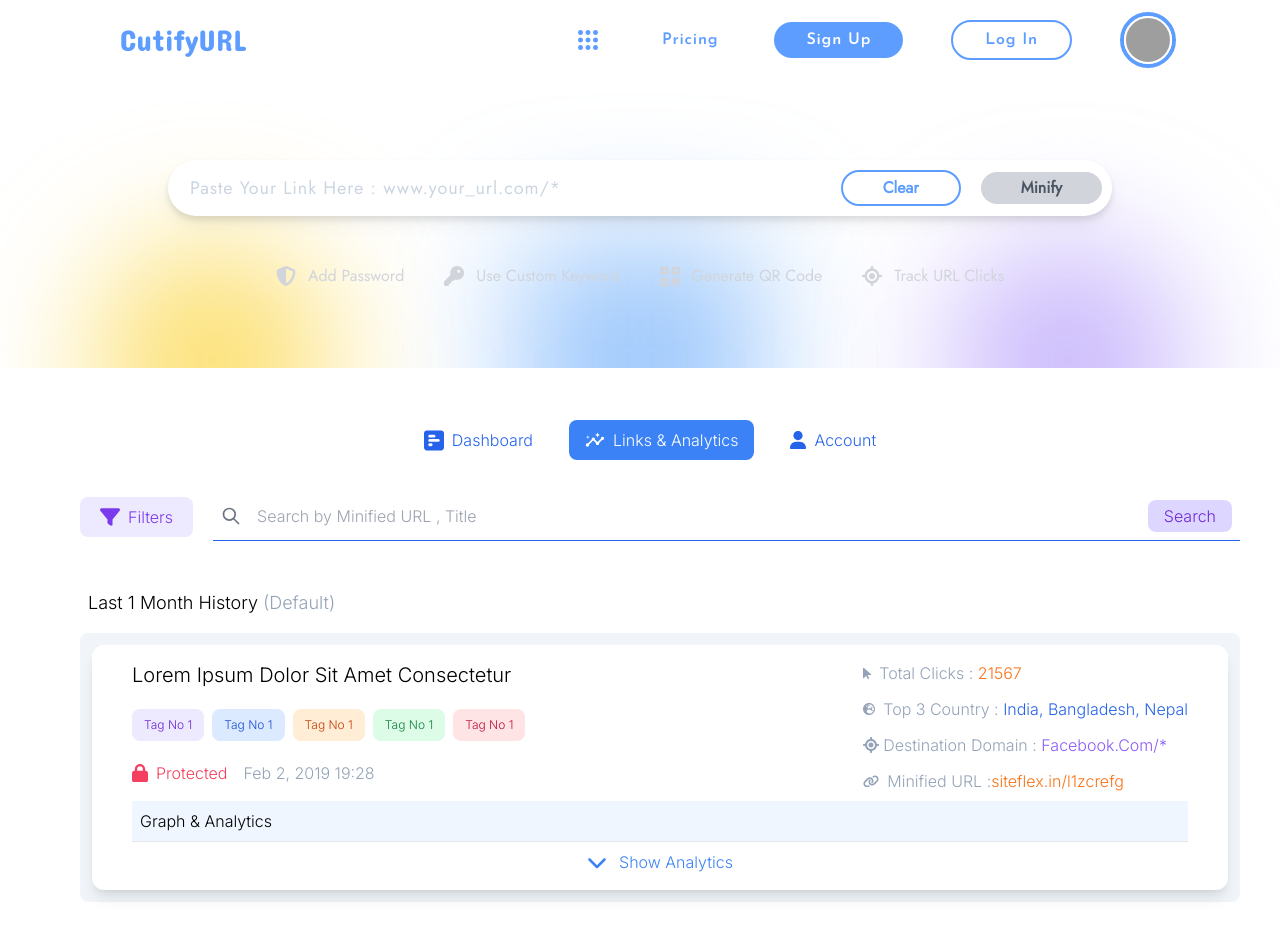
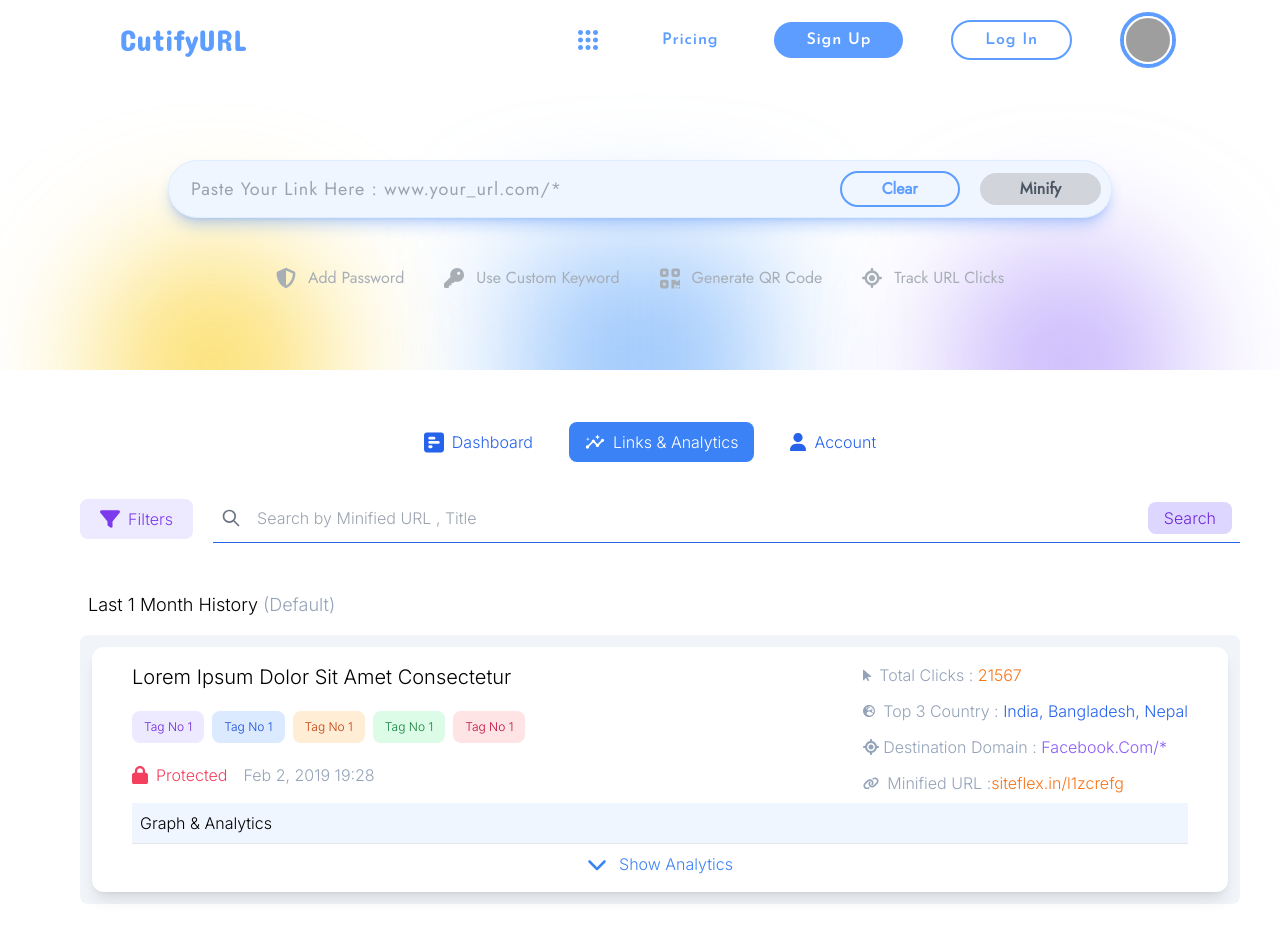
Before and after one commit to CodingArpan/CutifyURL, a Next.js app in the folder packages/webui/: page / in a window 1280 px wide. Shown: the top 942 px of the page. Built offline with nearby package versions, Linux system fonts and the light colour scheme; grey boxes are pictures that could not be loaded.

Commit message:
Input urlbar design changed

```diff
--- a/packages/webui/src/components/MainFunction/URLCustomization/CustomizationOptions.tsx
+++ b/packages/webui/src/components/MainFunction/URLCustomization/CustomizationOptions.tsx
@@ -51,13 +51,13 @@ const Minifyoptions = (props: Props): JSX.Element => {
             >
               <path
                 d="M256-.0078C260.7-.0081 265.2 1.008 269.4 2.913L457.7 82.79C479.7 92.12 496.2 113.8 496 139.1C495.5 239.2 454.7 420.7 282.4 503.2C265.7 511.1 246.3 511.1 229.6 503.2C57.25 420.7 16.49 239.2 15.1 139.1C15.87 113.8 32.32 92.12 54.3 82.79L242.7 2.913C246.8 1.008 251.4-.0081 256-.0078V-.0078zM256 444.8C393.1 378 431.1 230.1 432 141.4L256 66.77L256 444.8z"
-                fill={`${ActivateBtn ? "#6C6C6C" : "rgb(209 213 219)"}`}
+                fill={`${ActivateBtn ? "#6C6C6C" : "#a7aeb6"}`}
               />
             </svg>
           </div>
           <p
             className={` whitespace-nowrap text-sm sm:text-base ${
-              ActivateBtn ? "text-gray-500" : "text-gray-300"
+              ActivateBtn ? "text-gray-500" : "text-[#a7aeb6]"
             }`}
           >
             Add Password
@@ -80,13 +80,13 @@ const Minifyoptions = (props: Props): JSX.Element => {
             >
               <path
                 d="M282.3 343.7L248.1 376.1C244.5 381.5 238.4 384 232 384H192V424C192 437.3 181.3 448 168 448H128V488C128 501.3 117.3 512 104 512H24C10.75 512 0 501.3 0 488V408C0 401.6 2.529 395.5 7.029 391L168.3 229.7C162.9 212.8 160 194.7 160 176C160 78.8 238.8 0 336 0C433.2 0 512 78.8 512 176C512 273.2 433.2 352 336 352C317.3 352 299.2 349.1 282.3 343.7zM376 176C398.1 176 416 158.1 416 136C416 113.9 398.1 96 376 96C353.9 96 336 113.9 336 136C336 158.1 353.9 176 376 176z"
-                fill={`${ActivateBtn ? "#6C6C6C" : "rgb(209 213 219)"}`}
+                fill={`${ActivateBtn ? "#6C6C6C" : "#a7aeb6"}`}
               />
             </svg>
           </div>
           <p
             className={` whitespace-nowrap text-sm sm:text-base ${
-              ActivateBtn ? "text-gray-500" : "text-gray-300"
+              ActivateBtn ? "text-gray-500" : "text-[#a7aeb6]"
             }`}
           >
             Use Custom Keyword
@@ -111,13 +111,13 @@ const Minifyoptions = (props: Props): JSX.Element => {
             >
               <path
                 d="M144 32C170.5 32 192 53.49 192 80V176C192 202.5 170.5 224 144 224H48C21.49 224 0 202.5 0 176V80C0 53.49 21.49 32 48 32H144zM128 96H64V160H128V96zM144 288C170.5 288 192 309.5 192 336V432C192 458.5 170.5 480 144 480H48C21.49 480 0 458.5 0 432V336C0 309.5 21.49 288 48 288H144zM128 352H64V416H128V352zM256 80C256 53.49 277.5 32 304 32H400C426.5 32 448 53.49 448 80V176C448 202.5 426.5 224 400 224H304C277.5 224 256 202.5 256 176V80zM320 160H384V96H320V160zM352 448H384V480H352V448zM448 480H416V448H448V480zM416 288H448V416H352V384H320V480H256V288H352V320H416V288z"
-                fill={`${ActivateBtn ? "#6C6C6C" : "rgb(209 213 219)"}`}
+                fill={`${ActivateBtn ? "#6C6C6C" : "#a7aeb6"}`}
               />
             </svg>
           </div>
           <p
             className={` whitespace-nowrap text-sm sm:text-base ${
-              ActivateBtn ? "text-gray-500" : "text-gray-300"
+              ActivateBtn ? "text-gray-500" : "text-[#a7aeb6]"
             }`}
           >
             Generate QR Code
@@ -140,13 +140,13 @@ const Minifyoptions = (props: Props): JSX.Element => {
             >
               <path
                 d="M176 256C176 211.8 211.8 176 256 176C300.2 176 336 211.8 336 256C336 300.2 300.2 336 256 336C211.8 336 176 300.2 176 256zM256 0C273.7 0 288 14.33 288 32V66.65C368.4 80.14 431.9 143.6 445.3 224H480C497.7 224 512 238.3 512 256C512 273.7 497.7 288 480 288H445.3C431.9 368.4 368.4 431.9 288 445.3V480C288 497.7 273.7 512 256 512C238.3 512 224 497.7 224 480V445.3C143.6 431.9 80.14 368.4 66.65 288H32C14.33 288 0 273.7 0 256C0 238.3 14.33 224 32 224H66.65C80.14 143.6 143.6 80.14 224 66.65V32C224 14.33 238.3 0 256 0zM128 256C128 326.7 185.3 384 256 384C326.7 384 384 326.7 384 256C384 185.3 326.7 128 256 128C185.3 128 128 185.3 128 256z"
-                fill={`${ActivateBtn ? "#6C6C6C" : "rgb(209 213 219)"}`}
+                fill={`${ActivateBtn ? "#6C6C6C" : "#a7aeb6"}`}
               />
             </svg>
           </div>
           <p
             className={` whitespace-nowrap text-sm sm:text-base ${
-              ActivateBtn ? "text-gray-500" : "text-gray-300"
+              ActivateBtn ? "text-gray-500" : "text-[#a7aeb6]"
             }`}
           >
             Track URL Clicks
--- a/packages/webui/src/components/MainFunction/URLInput.tsx
+++ b/packages/webui/src/components/MainFunction/URLInput.tsx
@@ -125,7 +125,7 @@ const InputURL = (props: Props): JSX.Element => {
     <>
       <div
         style={jost.style}
-        className={`bg-white relative  border-solid  drop-shadow-lg  rounded-full flex flex-row justify-between items-center p-2.5  before:w-full  before:text-lg before:text-red-400 before:absolute before:-top-9 before:capitalize before:z-50 ${
+        className={`bg-blue-50 border border-blue-400/10 relative  border-solid shadow-lg shadow-blue-500/30 rounded-full flex flex-row justify-between items-center p-2.5  before:w-full  before:text-lg before:text-red-400 before:absolute before:-top-9 before:capitalize before:z-50 ${
           ValidURL ? "" : "before:content-['It_is_not_a_valid_URL_⚠️']"
         }`}
       >
@@ -136,7 +136,7 @@ const InputURL = (props: Props): JSX.Element => {
           onFocus={(e: React.FocusEvent<HTMLInputElement, Element>): void => {
             !MinifiedURL ? paste(e) : "";
           }}
-          className="text-gray-500 text-lg px-3 mr-2 font-normal w-full bg-none rounded-full outline-none border-none placeholder:text-slate-300 tracking-wider"
+          className="text-gray-500 text-lg px-3 mr-2 font-normal w-full  rounded-full outline-none border-none tracking-wider bg-transparent"
           type="text"
           name="destination"
           id="destination"
```
